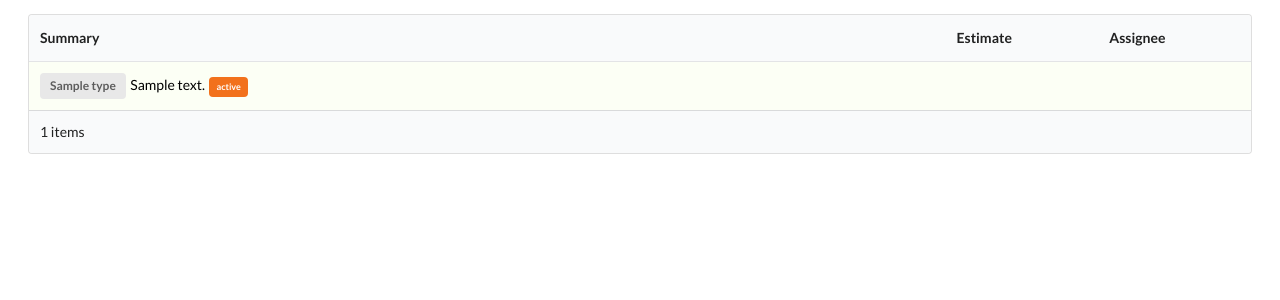
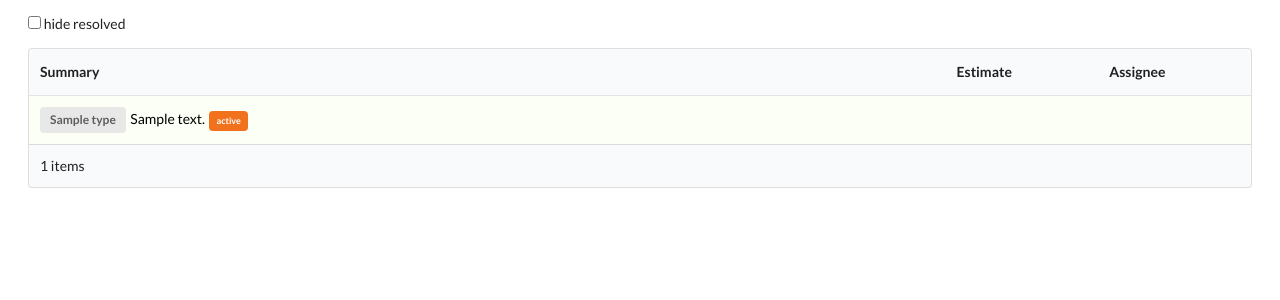
Before and after one commit to istvan-antal/overseer, a PHP site: template views/version.twig in a window 1280 px wide. Shown: the part 86-386 px from the top of the page. Run offline with PHP 8.4, Linux system fonts and the light colour scheme; the template is opened without the code that fills it: most values are stand-ins (such as "Sample title", 1, 10 or a date in 2020); some libraries are stand-ins or nearby versions.

Commit message:
Hide resolved functionality for version page

```diff
--- a/views/base.twig
+++ b/views/base.twig
@@ -54,6 +54,10 @@
             .card-holder .ui.list .item i.icon {
                 display: inline;
             }
+
+            .hidden {
+                display: none;
+            }
         </style>
     </head>
     <body>
@@ -97,6 +101,14 @@
         $(function () {
             $('.ui.checkbox').checkbox();
             $('.ui.progress').progress();
+
+            $('.ux-issue-resolved-toggle').change(function () {
+                if ($(this).is(':checked')) {
+                    $('.ux-issue-resolved').addClass('hidden');
+                } else {
+                    $('.ux-issue-resolved').removeClass('hidden');
+                }
+            });
         });
     </script>
 </body>
--- a/views/issueRow.twig
+++ b/views/issueRow.twig
@@ -10,7 +10,7 @@ set iconMap = {
     'Support Request': 'warning'
 }
 %}
-<tr{% if item.resolved %} class="positive"{% endif %}>
+<tr{% if item.resolved %} class="positive ux-issue-resolved"{% endif %}>
     <td>
         <a href="{{item.url}}" target="_blank">
             {% if iconMap[item.type] %}
--- a/views/version.twig
+++ b/views/version.twig
@@ -4,6 +4,9 @@
     <h2 class="ui dividing header">
         {{ version.name }}
     </h2>
+    <label>
+        <input type="checkbox" class="ux-issue-resolved-toggle"> hide resolved
+    </label>
     <table class="ui striped selectable table">
         <thead>
             <tr>
```
